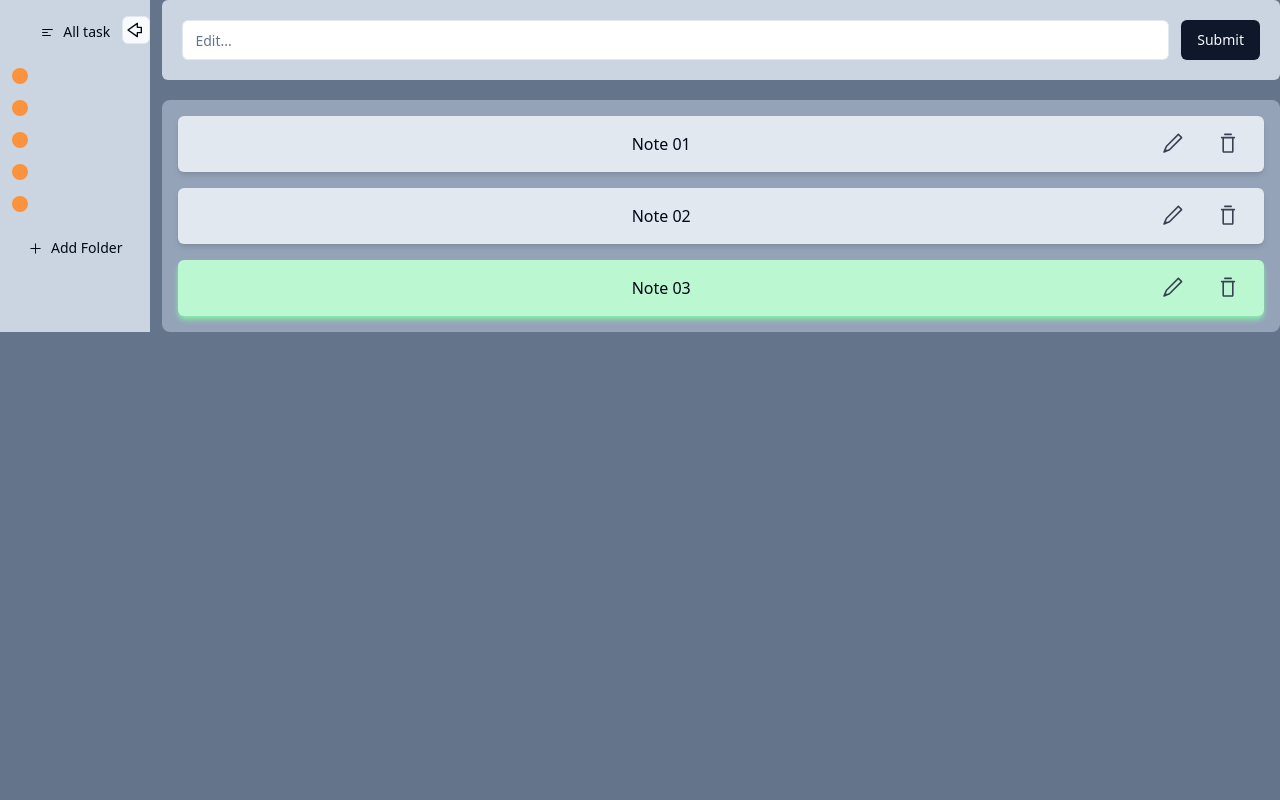
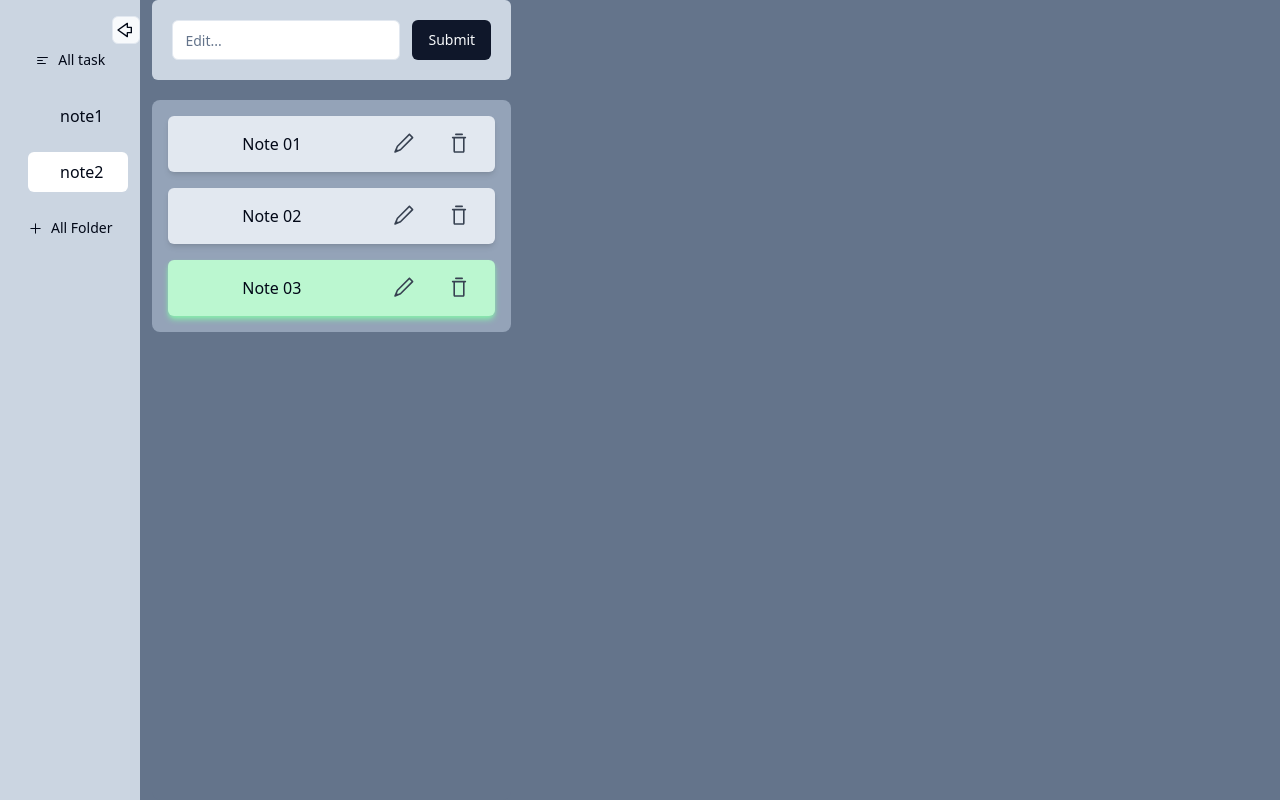
Before and after one commit to LuckyFoxCode/todo_react, a React (Vite) app: page / in a window 1280 px wide. Built offline with nearby package versions, Linux system fonts and the light colour scheme.

Commit message:
:recycle: Refactor Edit & Delete TodoItem components.

```diff
--- a/src/App.tsx
+++ b/src/App.tsx
@@ -1,21 +1,30 @@
 import { useState } from 'react';
 import { Button } from '@/components/ui/button';
 import { TodoForm, TodoList } from '@/components/Todo';
+import { folders } from '@/data/folders';
 import { todos } from '@/data/todos';
 import { TodosProps } from '@/utils/types';
 import { PlusIcon, TextAlignLeftIcon, ThickArrowLeftIcon } from '@radix-ui/react-icons';
+import { cn } from './lib/utils';
+
+// const colors = {
+//   indigo: 'bg-indigo-500 hover:bg-indigo-600 text-white',
+//   cyan: 'bg-cyan-600 hover:bg-cyan-700 text-white',
+// };
 
 export const App = () => {
   const [notes, setNotes] = useState<TodosProps[]>(todos);
   const [isShow, setIsShow] = useState<boolean>(true);
+
+  // let colorClasses = colors[color];
 
   const toggleAsideBar = () => {
     setIsShow((prev) => !prev);
   };
 
   return (
-    <div className="flex">
-      <aside className="relative flex flex-col bg-slate-300 p-3 mr-3">
+    <div className="h-screen flex">
+      <aside className="relative flex flex-col bg-slate-300 pt-10 pb-3 px-3 mr-3">
         <Button
           variant="outline"
           size="icon"
@@ -27,19 +36,30 @@ export const App = () => {
         <Button variant="ghost" className="mb-4">
           <TextAlignLeftIcon className="mr-2" /> {isShow && 'All task'}
         </Button>
-        <div className="size-4 bg-orange-400 rounded-full mb-4" />
-        <div className="size-4 bg-orange-400 rounded-full mb-4" />
-        <div className="size-4 bg-orange-400 rounded-full mb-4" />
-        <div className="size-4 bg-orange-400 rounded-full mb-4" />
-        <div className="size-4 bg-orange-400 rounded-full mb-4" />
+        <ul className="pl-4 mb-4">
+          {folders.map((f) => (
+            <li
+              key={f.id}
+              className={cn(
+                `flex items-center mb-4 last:mb-0 p-2 rounded-md`,
+                `${f.isActive && 'bg-white'}`,
+              )}
+            >
+              <div
+                className={cn(`size-4 rounded-full mr-2 bg-${f.bgColor}-300`)}
+              />
+              {isShow && <p>{f.folder}</p>}
+            </li>
+          ))}
+        </ul>
         <Button variant="ghost" className="mb-4">
-          <PlusIcon className="mr-2" /> {isShow && 'Add Folder'}
+          <PlusIcon className="mr-2" /> {isShow && 'All Folder'}
         </Button>
       </aside>
-      <main className="w-full bg-slate-500 rounded-lg">
+      <div className="w-auto bg-slate-500 rounded-lg">
         <TodoForm setNotes={setNotes} />
         <TodoList notes={notes} setNotes={setNotes} />
-      </main>
+      </div>
     </div>
   );
 };
--- a/src/components/Todo/TodoItem.tsx
+++ b/src/components/Todo/TodoItem.tsx
@@ -1,20 +1,29 @@
+import { useState } from 'react';
 import { cn } from '@/lib/utils';
 import { TodosProps } from '@/utils/types';
 import { Pencil1Icon, TrashIcon } from '@radix-ui/react-icons';
 import { Button } from '../ui/button';
+import { Input } from '../ui/input';
 
 interface TodoItemProps {
   todo: TodosProps;
   handleDeleteItem: (id: string) => void;
-  handleIsChecked: (id: string) => void;
+  handleEditTodo: (task: TodosProps) => void;
 }
 
 export const TodoItem: React.FC<TodoItemProps> = ({
   todo,
   handleDeleteItem,
-  handleIsChecked,
+  handleEditTodo,
 }) => {
   const { id, note, isDone } = todo;
+
+  const [isEditing, setIsEditing] = useState<boolean>(!false);
+
+  const isEditingInput = (e: React.ChangeEvent<HTMLInputElement>) => {
+    handleEditTodo({ ...todo, note: e.target.value });
+  };
+
   return (
     <li
       className={cn(
@@ -23,15 +32,23 @@ export const TodoItem: React.FC<TodoItemProps> = ({
         }`,
       )}
     >
-      <p
-        onClick={() => handleIsChecked(id)}
-        className="flex justify-center item-center grow cursor-pointer mr-2"
+      {isEditing ? (
+        <p
+          onClick={() => handleEditTodo(todo)}
+          className="flex justify-center item-center grow cursor-pointer mr-2"
+        >
+          {note}
+        </p>
+      ) : (
+        <Input type="text" value={note} onChange={isEditingInput} />
+      )}
+      <Button
+        onClick={() => setIsEditing((prev) => !prev)}
+        className="bg-transparent hover:bg-transparent"
       >
-        {note}
-      </p>
-      <Button className="bg-transparent hover:bg-transparent">
         <Pencil1Icon className="size-6 text-gray-700 transition-colors hover:text-yellow-400" />
       </Button>
+
       <Button
         onClick={() => handleDeleteItem(id)}
         className="bg-transparent hover:bg-transparent"
--- a/src/components/Todo/TodoList.tsx
+++ b/src/components/Todo/TodoList.tsx
@@ -18,12 +18,12 @@ export const TodoList: React.FC<TodoListProps> = ({
     setNotes(filteredNotes);
   };
 
-  const handleIsChecked = (id: string) => {
-    const isDoneTask = notes.map((note) => {
-      if (note.id === id) {
-        return { ...note, isDone: !note.isDone };
+  const handleEditTodo = (task: TodosProps) => {
+    const isDoneTask = notes.map((n) => {
+      if (n.id === task.id) {
+        return { ...task };
       } else {
-        return note;
+        return n;
       }
     });
 
@@ -39,12 +39,12 @@ export const TodoList: React.FC<TodoListProps> = ({
             className,
           )}
         >
-          {([] && notes).map((todo) => (
+          {notes.map((todo) => (
             <TodoItem
               key={todo.id}
               todo={todo}
               handleDeleteItem={handleDeleteItem}
-              handleIsChecked={handleIsChecked}
+              handleEditTodo={handleEditTodo}
             />
           ))}
           {!notes.length && (
--- /dev/null
+++ b/src/data/folders.ts
@@ -0,0 +1,13 @@
+import { FoldersProps } from '@/utils/types';
+
+export const folders: FoldersProps[] = [
+  { id: '01', folder: 'note1', bgColor: 'blue', isActive: false, notes: [] },
+  { id: '02', folder: 'note2', bgColor: 'red', isActive: true, notes: [] },
+  // {
+  //   id: '03',
+  //   folder: 'note3',
+  //   bgColor: 'blue',
+  //   isActive: false,
+  //   notes: [],
+  // },
+];
--- a/src/index.css
+++ b/src/index.css
@@ -72,5 +72,6 @@
   }
   body {
     @apply bg-slate-500 text-foreground;
+    height: 100vh;
   }
 }
```
Also changed, not shown: src/utils/types.ts (+8 -0 lines).
